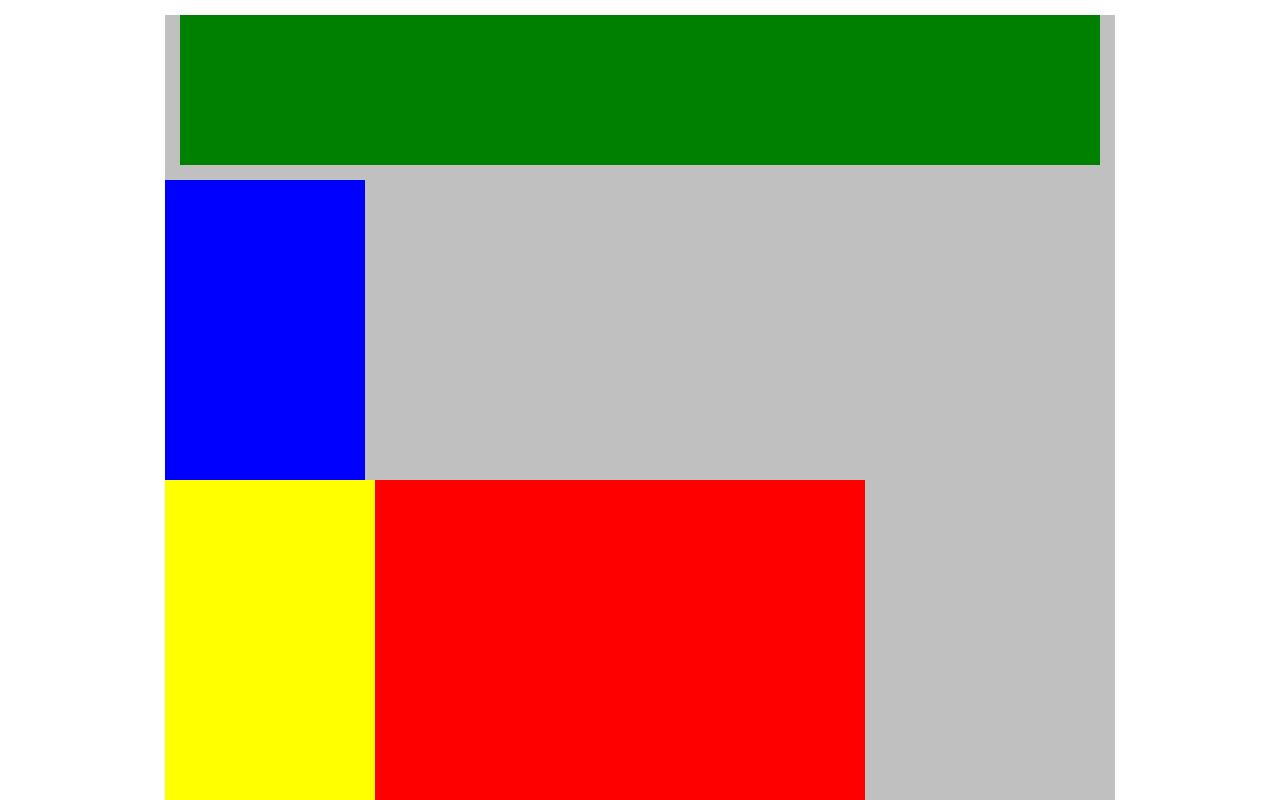
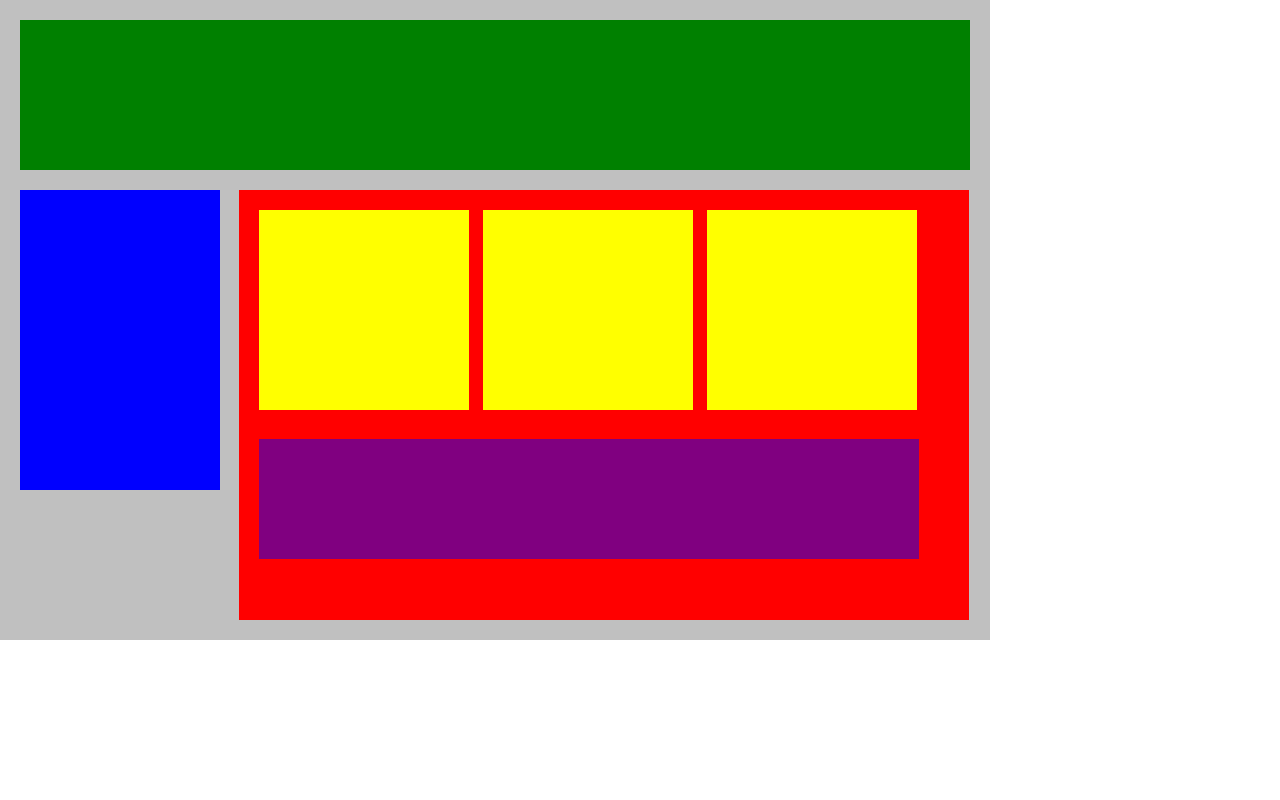
Before and after one commit to mjmontenegro/Coding-Dojo, a plain HTML site: page Web Fundamentals/CSS & CSS3/Plotting Your Blocks/Plotting Your Blocks.html in a window 1280 px wide. Shown: the top 800 px of the page. Drawn offline with Linux system fonts and the light colour scheme.

Commit message:
Completed Plotting Your Bocks exercise

```diff
--- a/Web Fundamentals/CSS & CSS3/style.css
+++ b/Web Fundamentals/CSS & CSS3/Plotting Your Blocks/style.css
@@ -7,29 +7,42 @@
     width: 950px;
     background-color: silver;
     margin: 0px auto;
+    padding: 20px;
+    display: inline-block;
    }
    #header{
     min-height: 150px;
     background-color: green;
-    margin: 15px
+    margin-bottom: 20px;
    }
    #navigation{
     min-height: 300px;
     width: 200px;
     background-color: blue;
+    display: inline-block;
+    /* margin: 0px; */
+    /* outline: 1px solid red; */
    }
    #main_content{
     min-height: 400px;
     width: 700px;
     background-color: red;
+    display: inline-block;
+    padding: 15px;
+    vertical-align: top;
+    margin-left: 15px;
+
    }
    .subcontents{
     min-height: 200px;
     width: 210px;
     background-color: yellow;
+    display: inline-block;
+    margin: 5px;
    }
    #advertisement{
     min-height: 120px;
     width: 660px;
     background-color: purple;
+    margin: 20px 5px;
    }
```
Also changed, not shown: Web Fundamentals/CSS & CSS3/Plotting Your Blocks/Plotting Your Blocks.html (renamed from Web Fundamentals/CSS & CSS3/css.html).
